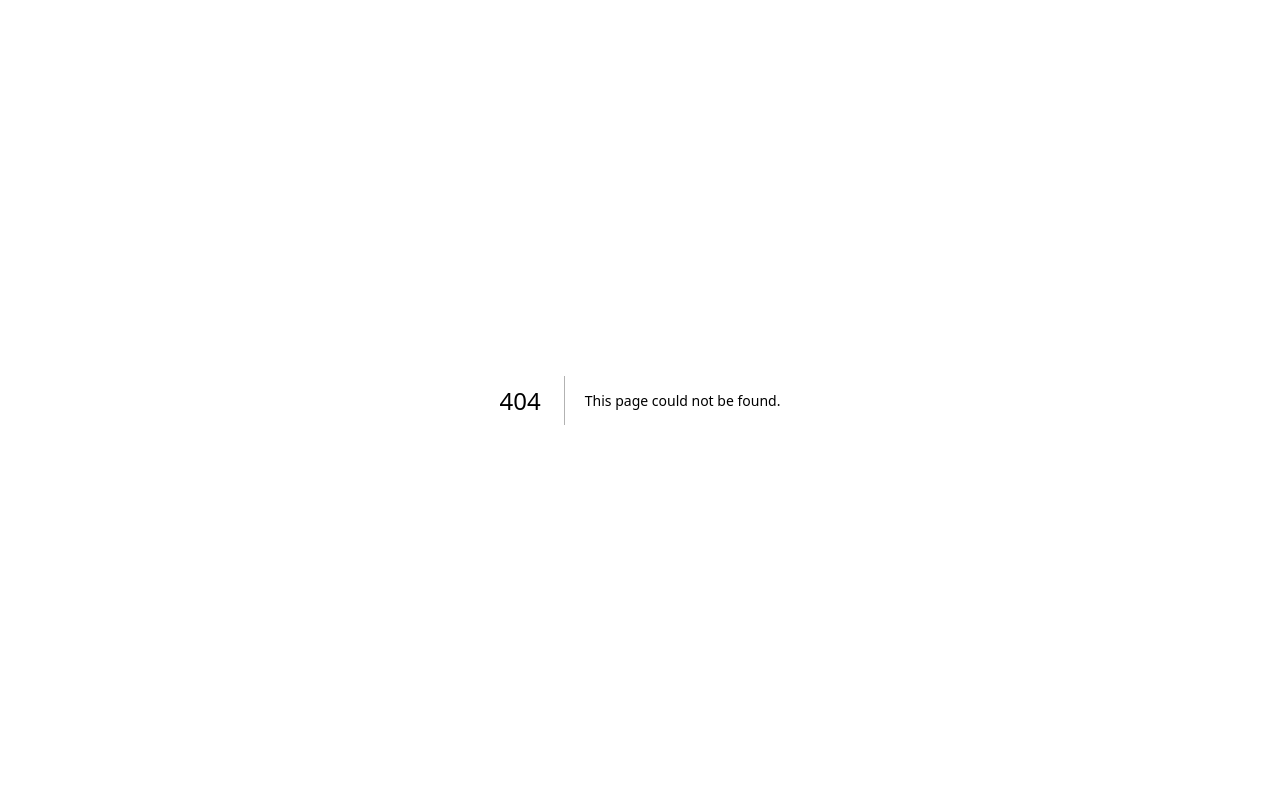
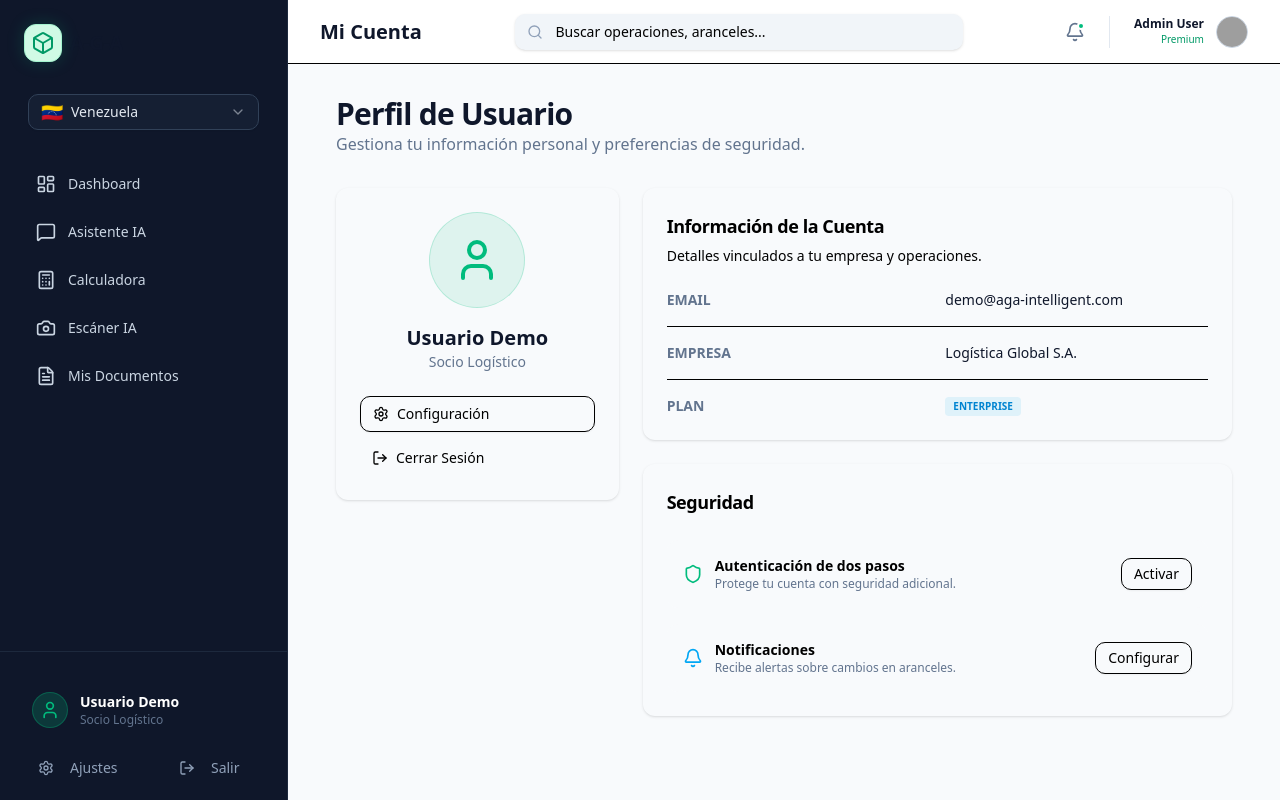
Before and after one commit to Edmartinezzz/A-G-A, a Next.js app: page /perfil in a window 1280 px wide. Before the commit this address had no page. Built offline with nearby package versions, Linux system fonts and the light colour scheme; grey boxes are pictures that could not be loaded.

Commit message:
fix: resolve 404 errors by adding perfil page and standardizing Next.js 16 proxy convention

```diff
--- /dev/null
+++ b/app/(dashboard)/perfil/page.tsx
@@ -0,0 +1,89 @@
+"use client"
+
+import { User, Shield, Bell, Settings, LogOut } from "lucide-react"
+import { Card, CardContent, CardHeader, CardTitle, CardDescription } from "@/components/ui/card"
+import { Button } from "@/components/ui/button"
+
+export default function PerfilPage() {
+  return (
+    <div className="max-w-4xl mx-auto space-y-8 animate-in fade-in duration-500">
+      <div>
+        <h2 className="text-3xl font-bold tracking-tight text-slate-900 dark:text-white">Perfil de Usuario</h2>
+        <p className="text-slate-500 font-medium">Gestiona tu información personal y preferencias de seguridad.</p>
+      </div>
+
+      <div className="grid gap-6 md:grid-cols-3">
+        <Card className="md:col-span-1 border-none shadow-sm h-fit">
+          <CardContent className="pt-6 text-center">
+            <div className="mx-auto h-24 w-24 rounded-full bg-emerald-500/10 border border-emerald-500/20 flex items-center justify-center mb-4">
+              <User className="h-12 w-12 text-emerald-500" />
+            </div>
+            <h3 className="text-xl font-bold text-slate-900 dark:text-white">Usuario Demo</h3>
+            <p className="text-sm text-slate-500">Socio Logístico</p>
+            <div className="mt-6 space-y-2">
+              <Button variant="outline" className="w-full justify-start gap-2">
+                <Settings className="h-4 w-4" /> Configuración
+              </Button>
+              <Button variant="ghost" className="w-full justify-start gap-2 text-destructive hover:bg-destructive/10">
+                <LogOut className="h-4 w-4" /> Cerrar Sesión
+              </Button>
+            </div>
+          </CardContent>
+        </Card>
+
+        <div className="md:col-span-2 space-y-6">
+          <Card className="border-none shadow-sm">
+            <CardHeader>
+              <CardTitle className="text-lg">Información de la Cuenta</CardTitle>
+              <CardDescription>Detalles vinculados a tu empresa y operaciones.</CardDescription>
+            </CardHeader>
+            <CardContent className="space-y-4">
+              <div className="grid grid-cols-2 gap-4 border-b pb-4">
+                <p className="text-sm font-bold text-slate-500">EMAIL</p>
+                <p className="text-sm text-slate-900 dark:text-white">demo@aga-intelligent.com</p>
+              </div>
+              <div className="grid grid-cols-2 gap-4 border-b pb-4">
+                <p className="text-sm font-bold text-slate-500">EMPRESA</p>
+                <p className="text-sm text-slate-900 dark:text-white">Logística Global S.A.</p>
+              </div>
+              <div className="grid grid-cols-2 gap-4">
+                <p className="text-sm font-bold text-slate-500">PLAN</p>
+                <div className="flex items-center gap-2">
+                  <span className="bg-sky-500/10 text-sky-600 text-[10px] font-black px-2 py-0.5 rounded uppercase">Enterprise</span>
+                </div>
+              </div>
+            </CardContent>
+          </Card>
+
+          <Card className="border-none shadow-sm">
+            <CardHeader>
+              <CardTitle className="text-lg">Seguridad</CardTitle>
+            </CardHeader>
+            <CardContent className="space-y-4">
+              <div className="flex items-center justify-between p-4 bg-slate-50 rounded-xl dark:bg-slate-900">
+                <div className="flex items-center gap-3">
+                  <Shield className="h-5 w-5 text-emerald-500" />
+                  <div>
+                    <p className="text-sm font-bold">Autenticación de dos pasos</p>
+                    <p className="text-xs text-slate-500">Protege tu cuenta con seguridad adicional.</p>
+                  </div>
+                </div>
+                <Button variant="outline" size="sm">Activar</Button>
+              </div>
+              <div className="flex items-center justify-between p-4 bg-slate-50 rounded-xl dark:bg-slate-900">
+                <div className="flex items-center gap-3">
+                  <Bell className="h-5 w-5 text-sky-500" />
+                  <div>
+                    <p className="text-sm font-bold">Notificaciones</p>
+                    <p className="text-xs text-slate-500">Recibe alertas sobre cambios en aranceles.</p>
+                  </div>
+                </div>
+                <Button variant="outline" size="sm">Configurar</Button>
+              </div>
+            </CardContent>
+          </Card>
+        </div>
+      </div>
+    </div>
+  )
+}
```
